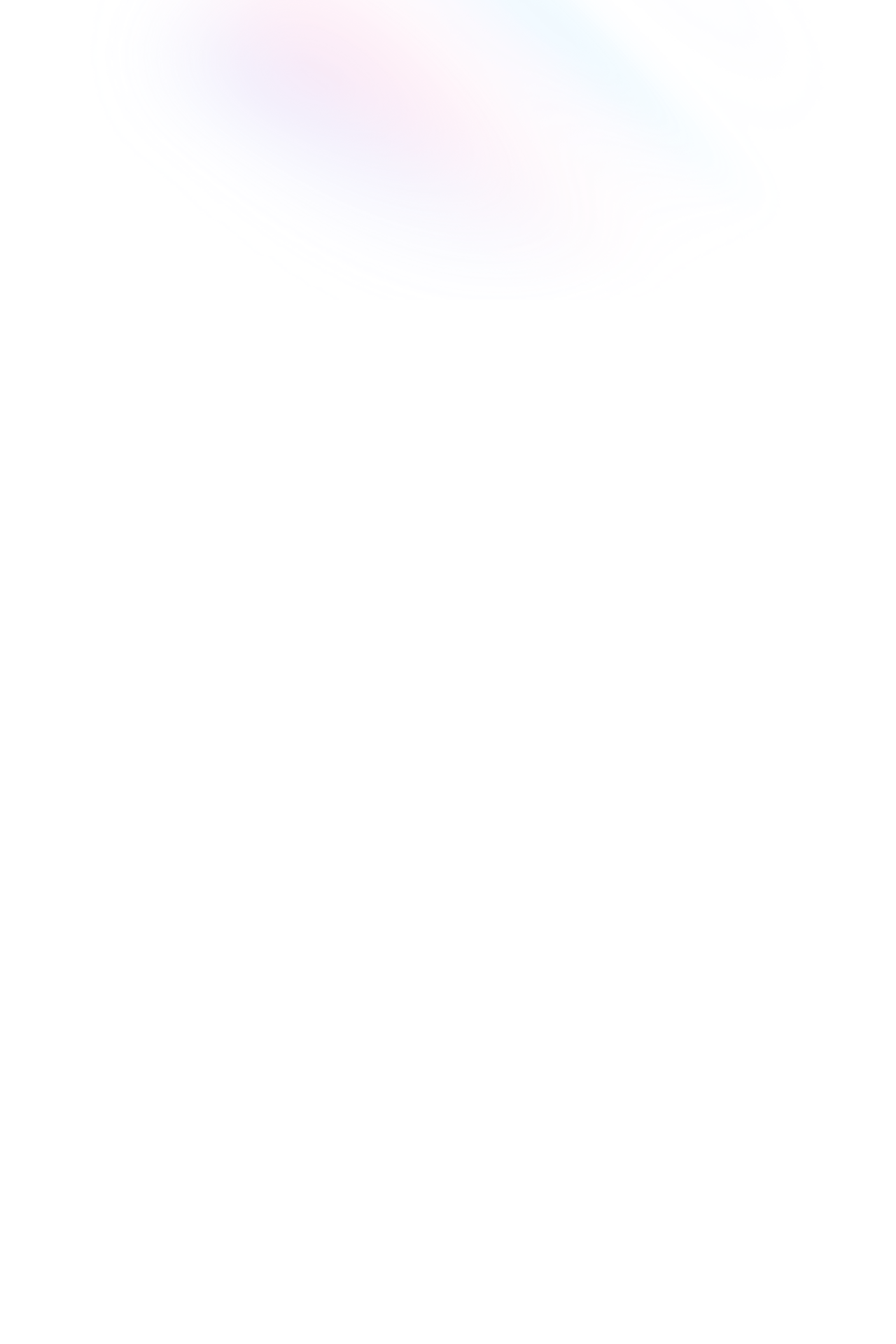
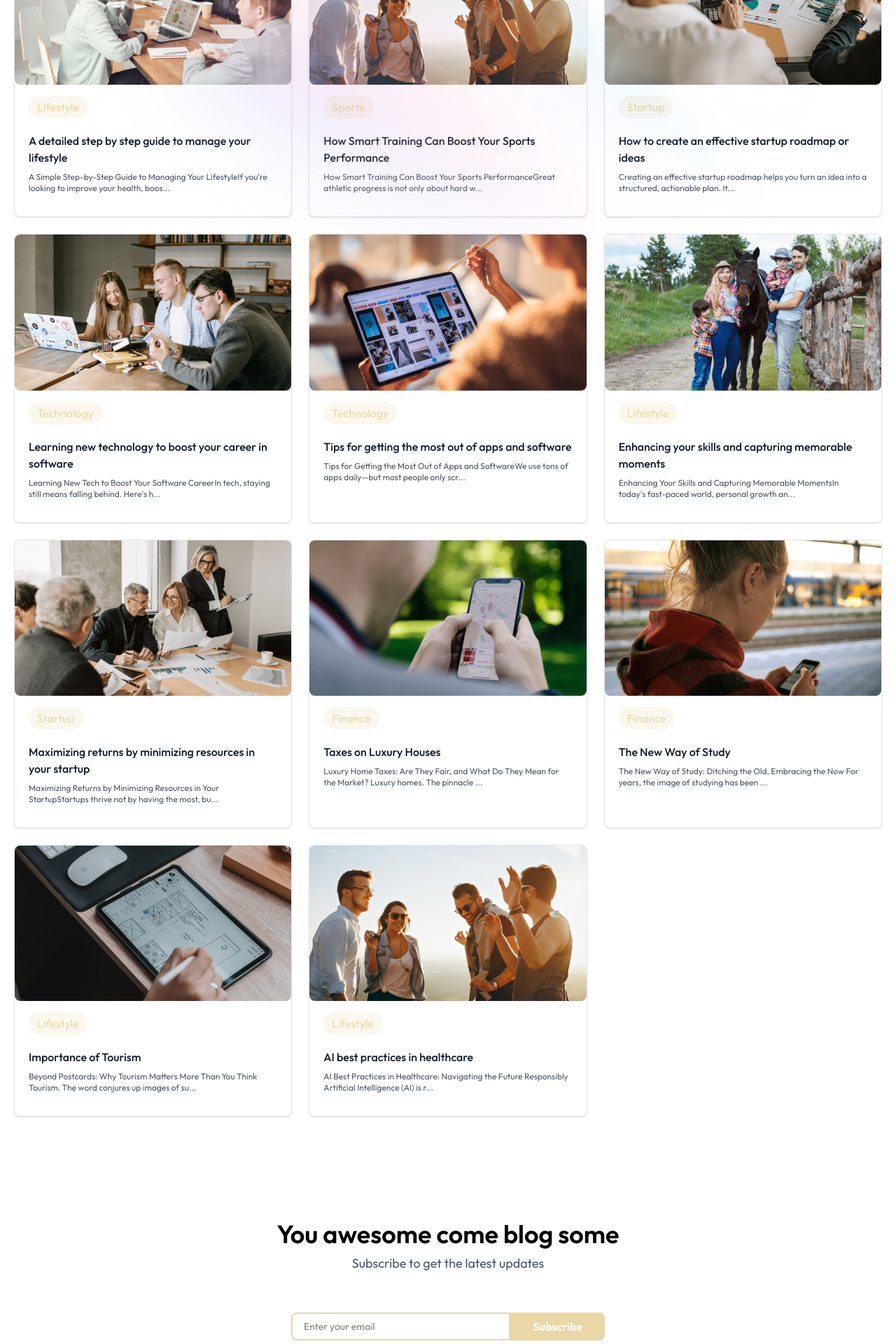
Before and after one commit to abhinavsingh2500/Blogate, a React (Vite) app in the folder client/: page / in a window 1280 px wide. Shown: the part 760-2680 px from the top of the page at 70% size. Before the commit the page ends 1188 px from the top, so only its background shows below. Built offline with nearby package versions, Linux system fonts and the light colour scheme.

Commit message:
fixed design mistakes

```diff
--- a/client/src/App.jsx
+++ b/client/src/App.jsx
@@ -9,7 +9,7 @@ const App = () => {
     <div>
       <Routes>
         <Route path='/' element={<Home />} />
-         <Route path='/blog' element={<Blog />} />
+         <Route path='/blog/:id' element={<Blog />} />
       </Routes>
     </div>
   )
--- a/client/src/assets/assets.js
+++ b/client/src/assets/assets.js
@@ -73,6 +73,18 @@ export const blog_data = [
         "isPublished": true,
         "subTitle": "A Simple Step-by-Step Guide to Managing Your Lifestyle"
     },
+    {
+  "_id": "6812b5d1f3a2e948d9a5c4f1",
+  "title": "How Smart Training Can Boost Your Sports Performance",
+  "description": "<h1>How Smart Training Can Boost Your Sports Performance</h1><p>Great athletic progress is not only about hard work—it's about training smarter.</p><h2>1. <strong>Focus on Recovery</strong></h2><p>Rest, sleep, and mobility work help your body adapt faster and avoid injury.</p><h2>2. <strong>Build Strength with Purpose</strong></h2><p>Strength training should support your sport, whether it's speed, power, or endurance.</p><h2>3. <strong>Practice Consistency</strong></h2><p>Small daily improvements add up. Stick to a plan instead of chasing dramatic changes.</p><h2>4. <strong>Train Your Mind</strong></h2><p>Mental preparation, visualization, and confidence are as important as physical practice.</p><h2>5. <strong>Eat and Hydrate for Performance</strong></h2><p>Fuel your body with balanced meals and proper hydration to stay sharp during training and competition.</p>",
+  "category": "Sports",
+  "image": blog_pic_10,
+  "createdAt": "2025-07-04T12:00:00.000Z",
+  "updatedAt": "2025-07-04T12:00:00.000Z",
+  "__v": 0,
+  "isPublished": true,
+  "subTitle": "Train smarter, recover better, and perform at your best"
+},
     {
         "_id": "6805ef08d8f584af5da78d39",
         "title": "How to create an effective startup roadmap or ideas",
--- a/client/src/components/Blogcard.jsx
+++ b/client/src/components/Blogcard.jsx
@@ -1,9 +1,33 @@
-import React from 'react'
+import React, { useCallback } from 'react'
+import { useNavigate } from 'react-router-dom'
 
-const Blogcard = () => {
+const Blogcard = ({blog}) => {
+    const navigate = useNavigate();
+    const {title, description, category, image, _id} = blog;
+
+    // Strip HTML tags from description
+    const plainText = description.replace(/<[^>]*>/g, '');
+
+    const handleCardClick = useCallback((e) => {
+      e.preventDefault();
+      if (_id) {
+        navigate(`/blog/${_id}`);
+      }
+    }, [_id, navigate]);
+
   return (
-    <div>
-
+    <div
+      className='bg-white border border-gray-200 rounded-lg shadow hover:shadow-lg transition-all duration-300 cursor-pointer pointer-events-auto'
+      onClick={handleCardClick}
+      role="button"
+      tabIndex="0"
+    >
+      <img src={image} alt={title} className='aspect-video object-cover rounded-lg w-full pointer-events-none' />
+      <span className='ml-5 mt-4 px-3 py-1 inline-block bg-primary/20 text-primary rounded-full pointer-events-none'>{category}</span>
+      <div className='p-5 pointer-events-none'>
+        <h5 className='mb-2 font-medium text-gray-900'>{title}</h5>
+        <p className='text-gray-600 mb-3 text-xs'>{plainText.slice(0, 100)}...</p>
+      </div>
     </div>
   )
 }
--- a/client/src/components/Bloglist.jsx
+++ b/client/src/components/Bloglist.jsx
@@ -1,27 +1,22 @@
 import React from 'react'
-import { blogCategories } from '../assets/assets'
+import { blog_data, blogCategories } from '../assets/assets'
 import { useState } from 'react'
 import { motion } from "motion/react"
+import BlogCard from './Blogcard'
 const Bloglist = () => {
   const [menu, setMenu] = useState('All')
   return (
     <div>
     <div className='flex justify-center gap-5 sm:gap-8 my-10 relative'>
         {blogCategories.map((item)=>(
-          <div key={item} className=' relative px-4 py-2 sm:px-6 sm:py-3 rounded-full border border-gray-300 text-sm sm:text-base cursor-pointer hover:bg-primary hover:text-white transition-colors duration-300'>
-         <button onClick={() => setMenu(item)} className={`cursor-pointer text-black hover:text-white ${menu === item && "bg-primary text-white"}`}>
+          <div key={item} onClick={() => setMenu(item)} className={`relative px-4 py-2 sm:px-6 sm:py-3 rounded-full border border-gray-300 text-sm sm:text-base cursor-pointer transition-colors duration-300 ${menu === item ? 'bg-primary text-white border-primary' : 'hover:bg-primary hover:text-white'}`}>
             {item}
-            {menu === item && (
-              <motion.div
-                layoutId='underline' transition={{ type: "spring", stiffness: 500, damping: 30 }}
-              />
-            )}
-            </button>
           </div>
         ))}
     </div>
-      <div>{/*blog card*/}</div>
-
+      <div className='grid grid-cols-1 md:grid-cols-2 lg:grid-cols-3 gap-6 p-5 pointer-events-auto'>
+        {blog_data.filter((blog)=>menu === 'All' ? true: blog.category === menu).map((blog) => <BlogCard key={blog._id} blog={blog} />)}
+      </div>
     </div>
   )
 }
--- /dev/null
+++ b/client/src/components/Footer.jsx
@@ -0,0 +1,19 @@
+import React from 'react'
+import { assets } from '../assets/assets'
+
+const Footer = () => {
+  return (
+    <div className='px-6 md:px-16 lg:px-32 bg-primary/3'>
+     <div className='flex flex-col md:flex-row items-center justify-between gap-4 py-10 border-b border-gray-600 text-black' >
+    </div>
+    <div>
+        <img src={assets.logo} alt="logo" className='w-32 sm:w-44 rounded-full cursor-pointer' />
+        <p className="text-center text-gray-600">Connect with us</p>
+
+    </div>
+    <p className="text-center text-gray-600"> Copyright 2026 @ BLOGATE.All Rights Reserved </p>
+    </div>
+  )
+}
+
+export default Footer
--- /dev/null
+++ b/client/src/components/Newsletter.jsx
@@ -0,0 +1,16 @@
+import React from 'react'
+
+const Newsletter = () => {
+  return (
+    <div className='flex flex-col items-center justify-center space-y-2 my-32'>
+      <h1 className='md:text-4xl text-2xl font-semibold'> You awesome come blog some </h1>
+      <p className="text-gray-600 md:text-lg pb-8" >Subscribe to get the latest updates</p>
+   <form className="flex gap-0 items-center justify-center mt-4 w-full max-w-md">
+    <input type="email" placeholder="Enter your email" className="flex-1 border-2 border-primary rounded-l-lg py-2 px-4 focus:outline-none focus:ring-2 focus:ring-primary focus:border-primary text-sm" />
+    <button type="submit" className="px-8 py-2 text-white bg-primary hover:bg-primary/90 transition-all cursor-pointer rounded-r-lg font-semibold">Subscribe</button>
+   </form>
+    </div>
+  )
+}
+
+export default Newsletter
--- a/client/src/pages/Home.jsx
+++ b/client/src/pages/Home.jsx
@@ -2,6 +2,8 @@ import React from 'react'
 import Navbar from '../components/Navbar'
 import Header from '../components/Header'
 import Bloglist from '../components/Bloglist'
+import Newsletter from '../components/Newsletter'
+import Footer from '../components/Footer'
 
 const Home = () => {
   return (
@@ -9,6 +11,8 @@ const Home = () => {
       <Navbar/>
       <Header/>
       <Bloglist/>
+      <Newsletter/>
+      <Footer/>
     </>
   )
 }
--- a/client/vite.config.js
+++ b/client/vite.config.js
@@ -5,4 +5,7 @@ import tailwindcss from '@tailwindcss/vite'
 // https://vite.dev/config/
 export default defineConfig({
   plugins: [react(),tailwindcss()],
+  server: {
+    open: 'http://localhost:5173'
+  }
 })
```
